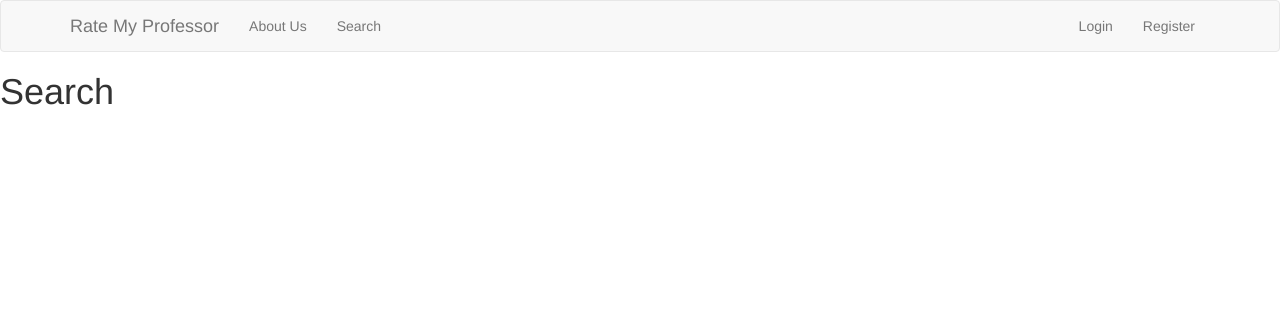
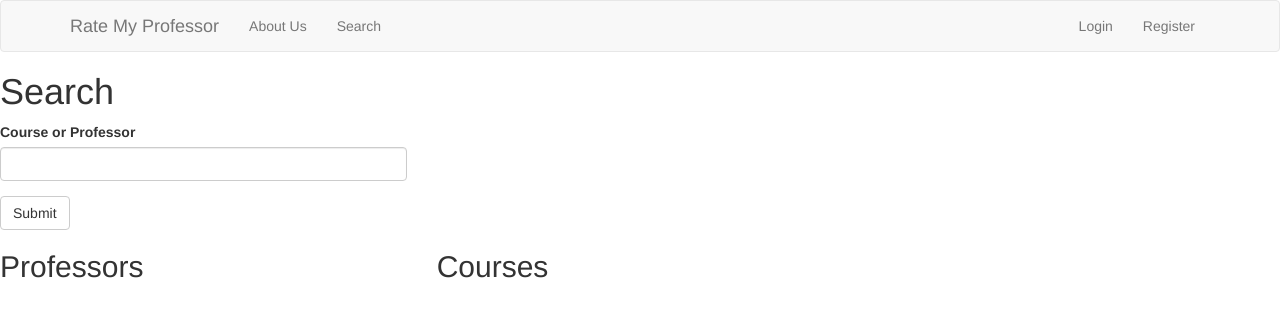
Before and after one commit to Joel0420/RMP_V2, a Flask app: page /search in a window 1280 px wide. Shown: the top 317 px of the page. Run offline with Flask 2, Linux system fonts and the light colour scheme; data that the repository does not hold is empty; some libraries are stand-ins or nearby versions.

Commit message:
"search working"

```diff
--- a/app/forms.py
+++ b/app/forms.py
@@ -34,3 +34,8 @@ class EditProfileForm(FlaskForm):
     username = StringField('Username', validators=[DataRequired()])
     about_me = TextAreaField('About me', validators=[Length(min=0, max=140)])
     submit = SubmitField('Submit')
+
+
+class SearchForm(FlaskForm):
+    searchField = StringField('Course or Professor', validators=[DataRequired()])
+    submit = SubmitField('Submit')
--- a/app/routes.py
+++ b/app/routes.py
@@ -3,6 +3,9 @@ from flask_login import current_user, login_user, logout_user, login_required
 from app import app, db
 from app.models import *
 from app.forms import *
+from sqlalchemy import or_
+from statistics import mean
+
 
 
 @app.route('/')
@@ -222,14 +225,26 @@ def user(username):
 
 @app.route('/search', methods=['GET', 'POST'])
 def search_results():
-    professors = Professor.query.all()
-    return render_template('search.html', title='search results', professors=professors)
+    form = SearchForm()
+    if form.validate_on_submit():
+        search = form.searchField.data
+        professors = set(Professor.query.filter(or_(Professor.first_name.like(search), Professor.last_name.like(search))).all())
+        courses = set(Course.query.filter(Course.name.like(search)).all())
+        for search_term in search.split():
+            search_term = '%' + search_term + '%'
+            professors = professors | set(Professor.query.filter(or_(Professor.first_name.like(search_term), Professor.last_name.like(search_term))).all())
+            courses = courses | set(Course.query.filter(Course.name.like(search_term)).all())
+            if not professors and not courses:
+                flash("No Professors or Courses Match Your Search")
+            else:
+                return render_template('search.html', title='search results', form=form, professors=professors, courses=courses)
+    return render_template('search.html', title='search results', form=form)
 
 
-@app.route('/professor/<name>')
-def professor(name):
-    professor = Professor.query.filter_by(first_name=name).first()
+@app.route('/professor/<pid>')
+def professor(pid):
+    professor = Professor.query.filter_by(id=pid).first()
     courses = Course.query.filter(Course.professors.any(professor_id=professor.id)).all()
-
-    return render_template('professor_info.html', title="Professor Page", professor=professor,
-                           courses=courses)
+    ratings = Rating.query.filter(Rating.professor_id == professor.id).all()
+    avg_rating = mean([rating.rating for rating in ratings])
+    return render_template('professor_info.html', title="Professor Page", professor=professor, courses=courses, ratings=ratings, avg_rating=avg_rating)
--- a/app/templates/about_us.html
+++ b/app/templates/about_us.html
@@ -1,9 +1,8 @@
 {% extends "base.html" %}
 
 {% block content %}
+    <h1>{{ title }}</h1>
     <body>
-    <p>
-            {{ mission_statement }}
-    </p>
+    <h3>{{ mission_statement }}</h3>
     </body>
 {% endblock %}
--- a/app/templates/search.html
+++ b/app/templates/search.html
@@ -1,9 +1,35 @@
-{% extends 'base.html' %}
+{% extends "base.html" %}
+{% import 'bootstrap/wtf.html' as wtf %}
+
+
 {% block content %}
     <h1>Search</h1>
-    <p>
-    {% for professor in professors %}
-        <li><a href="{{ url_for('professor', name=professor.first_name) }}">{{ professor.first_name }}</a></li>
-    {% endfor %}
-    </p>
+    <div class="row">
+        <div class="col-md-4">
+            {{ wtf.quick_form(form) }}
+        </div>
+    </div>
+
+    <div class="row">
+        <div class="col-md-4">
+            <h2>Professors</h2>
+            <ul>
+                {% for professor in professors %}
+                    <li><a href="{{ url_for('professor', pid=professor.id) }}">{{ professor.first_name }} {{ professor.last_name }}</a></li>
+                {% endfor %}
+            </ul>
+        </div>
+
+        <div class="col-md-4">
+            <h2>Courses</h2>
+            <ul>
+                {% for course in courses %}
+                    <li>{{ course.name }}</li>
+                {% endfor %}
+            </ul>
+        </div>
+
+    </div>
+
+
 {% endblock %}
```
Also changed, not shown: app/templates/index.html (+6 -3 lines), app/templates/professor_info.html (+23 -5 lines), app/templates/register.html (+8 -46 lines).
